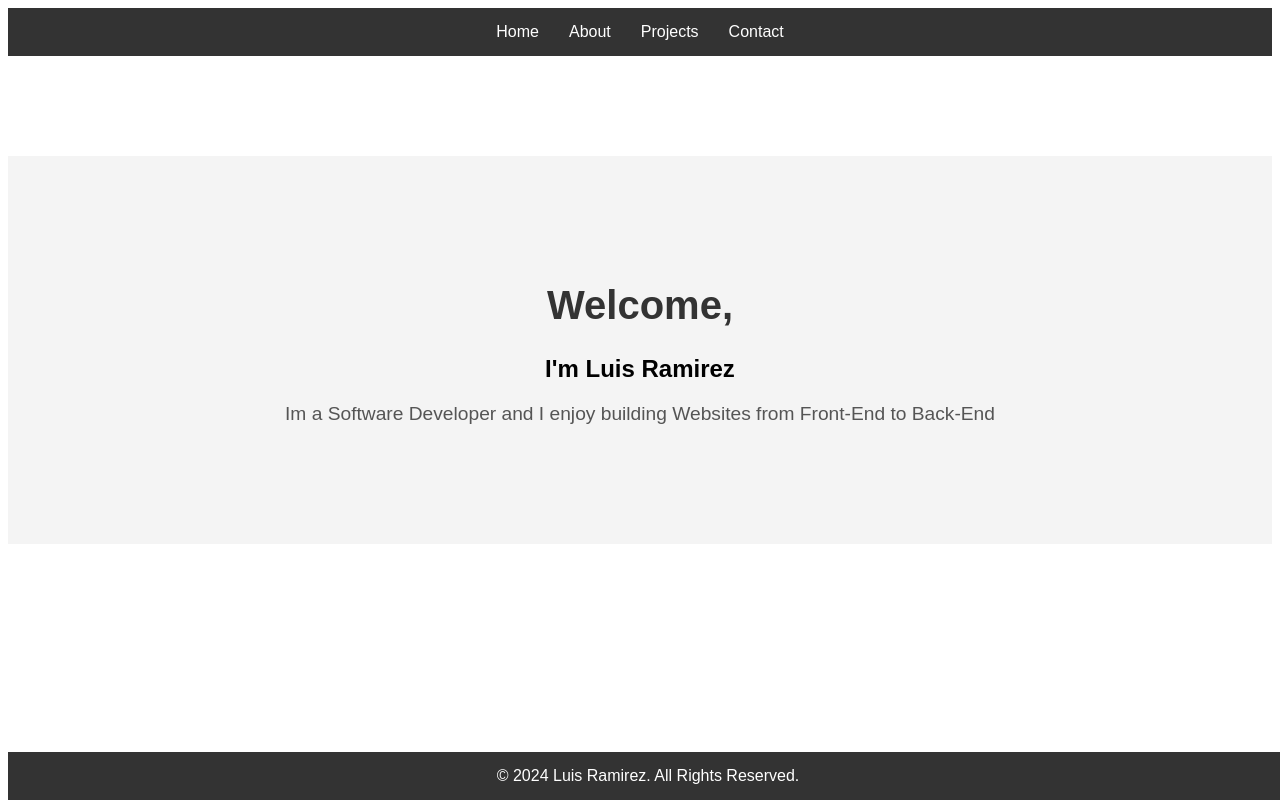
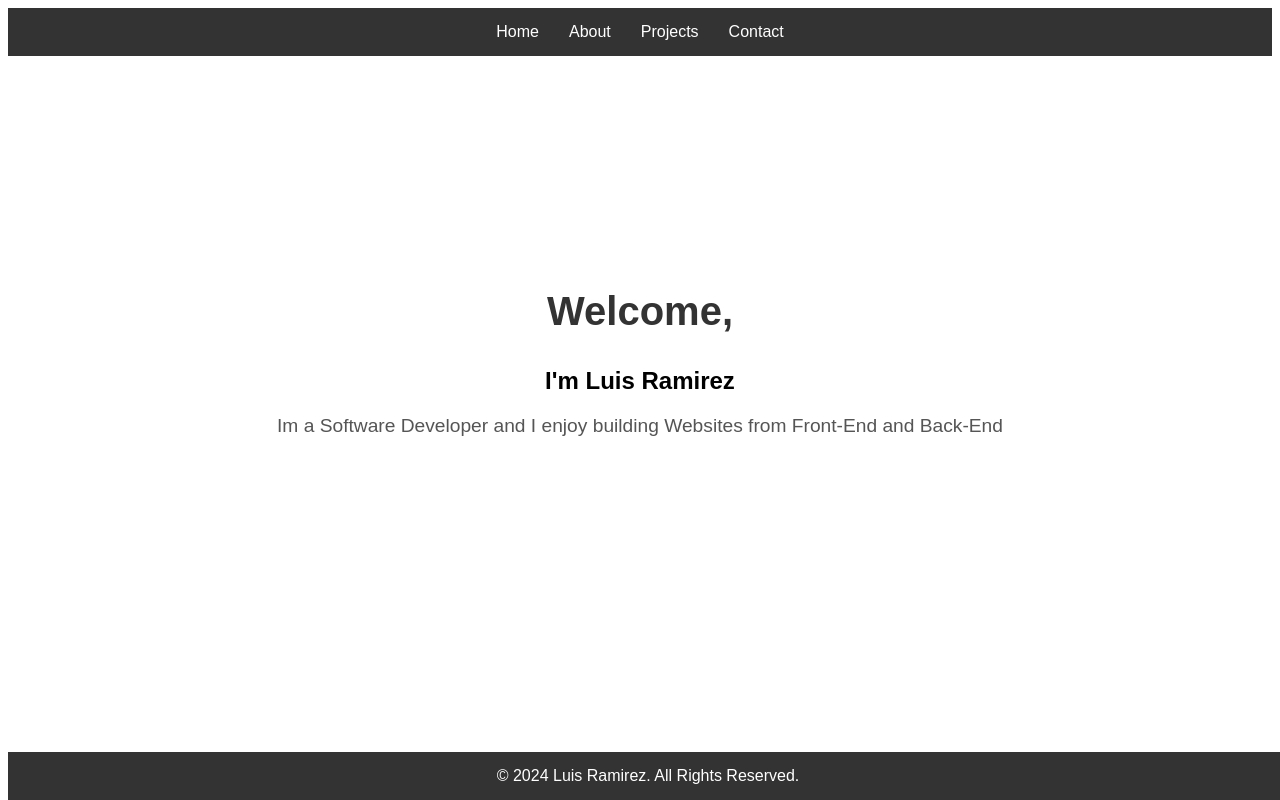
Before and after one commit to Luisrc91/Portfolio2024, a React (Create React App) app: page / in a window 1280 px wide. Built offline with nearby package versions, Linux system fonts and the light colour scheme; a web font is replaced by a local one.

Commit message:
fixed error on npm

```diff
--- a/package.json
+++ b/package.json
@@ -3,6 +3,7 @@
   "version": "0.1.0",
   "private": true,
   "dependencies": {
+    "@react-spring/web": "^9.7.3",
     "@testing-library/jest-dom": "^5.17.0",
     "@testing-library/react": "^13.4.0",
     "@testing-library/user-event": "^13.5.0",
@@ -10,8 +11,10 @@
     "react-dom": "^18.2.0",
     "react-icons": "^5.0.1",
     "react-router-dom": "^6.21.1",
-    "react-scripts": "5.0.1",
+    "react-scripts": "^5.0.1",
     "react-scroll": "^1.9.0",
+    "react-spring": "^9.7.3",
+    "react-type-animation": "^3.2.0",
     "web-vitals": "^2.1.4"
   },
   "scripts": {
--- a/src/Pages/GitHubLink.js
+++ b/src/Pages/GitHubLink.js
@@ -1,5 +1,5 @@
 import React from "react";
-import { FaGithub, GrLinkedin } from "react-icons/fa";
+import { FaGithub } from "react-icons/fa";
 
 export default function GitHubLink() {
   return (
--- a/src/Pages/Home.css
+++ b/src/Pages/Home.css
@@ -2,21 +2,13 @@ body {
     box-sizing: content-box;
     max-width: 100vw;
     max-height: 100vh;
-
-    /* margin: 0;
-    padding: 0;
-    display: flex;
-    justify-content: center;
-    align-items: center;
-    min-height: 100vh;  */
-    /* Ensure the container takes at least the full viewport height */
-}
+  }
 
 
 
 
 .home-section {
-    background-color: #f4f4f4;
+    /* background-color: #f4f4f4; */
     /* padding: 100px 10em; */
     text-align: center;
     font-family: 'Gabarito', sans-serif;
--- a/src/Pages/Home.js
+++ b/src/Pages/Home.js
@@ -1,23 +1,18 @@
 import React from 'react';
+
 import './Home.css'
-// import About from "./About";
 
 const Home = () => {
     return (
-        <div id="home" className="home-section">
+        <section id="home" className="home-section">
             <div className="home-content">
                 <h1>Welcome,</h1>
                 <h2>I'm Luis Ramirez</h2>
                 {/* <p>Explore my projects and learn more about me.</p> */}
-                <p>Im a Software Developer and I enjoy building Websites from Front-End to Back-End</p>
+                <p>Im a Software Developer and I enjoy building Websites from Front-End and Back-End</p>
 
             </div>
-
-
-
-        </div>
-
-
+        </section>
     );
 }
 
```
Also changed, not shown: public/GitHubLink.js (added, +20 -0 lines), public/LI-In-Bug.png (added), 1 other file (tests, documents, lock files or other folders).
